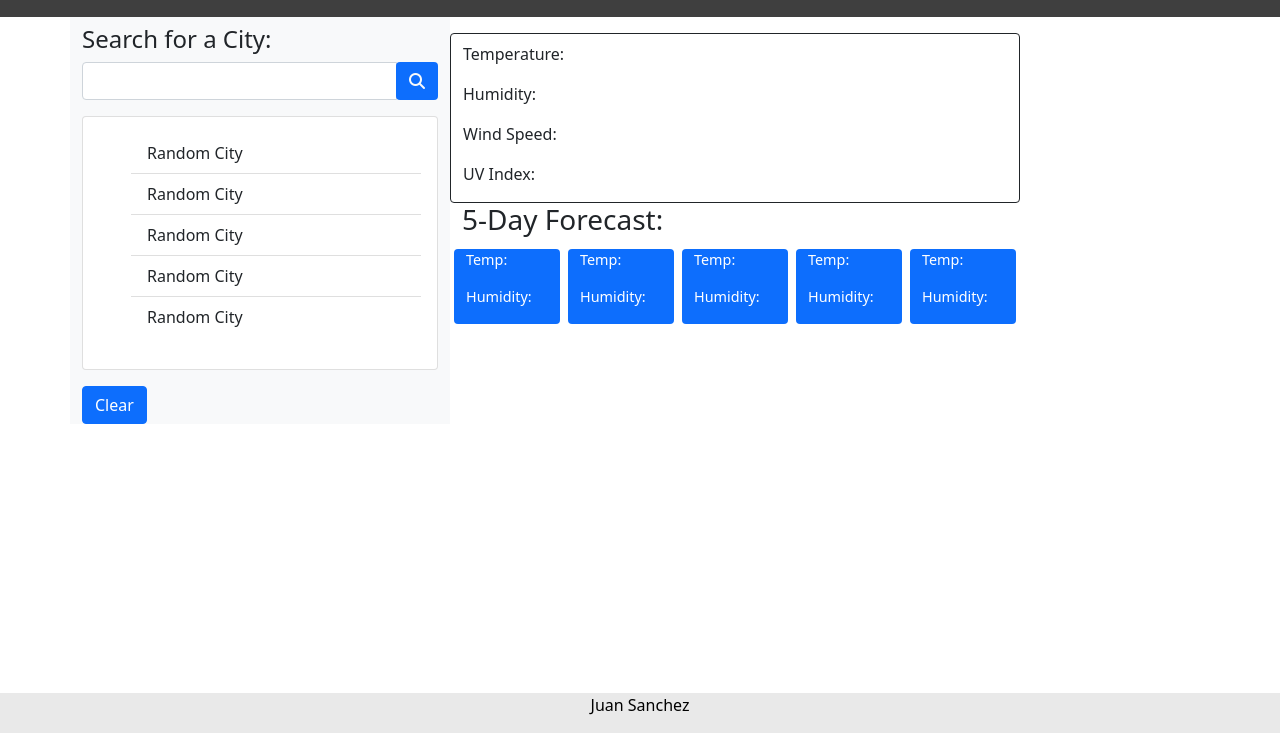
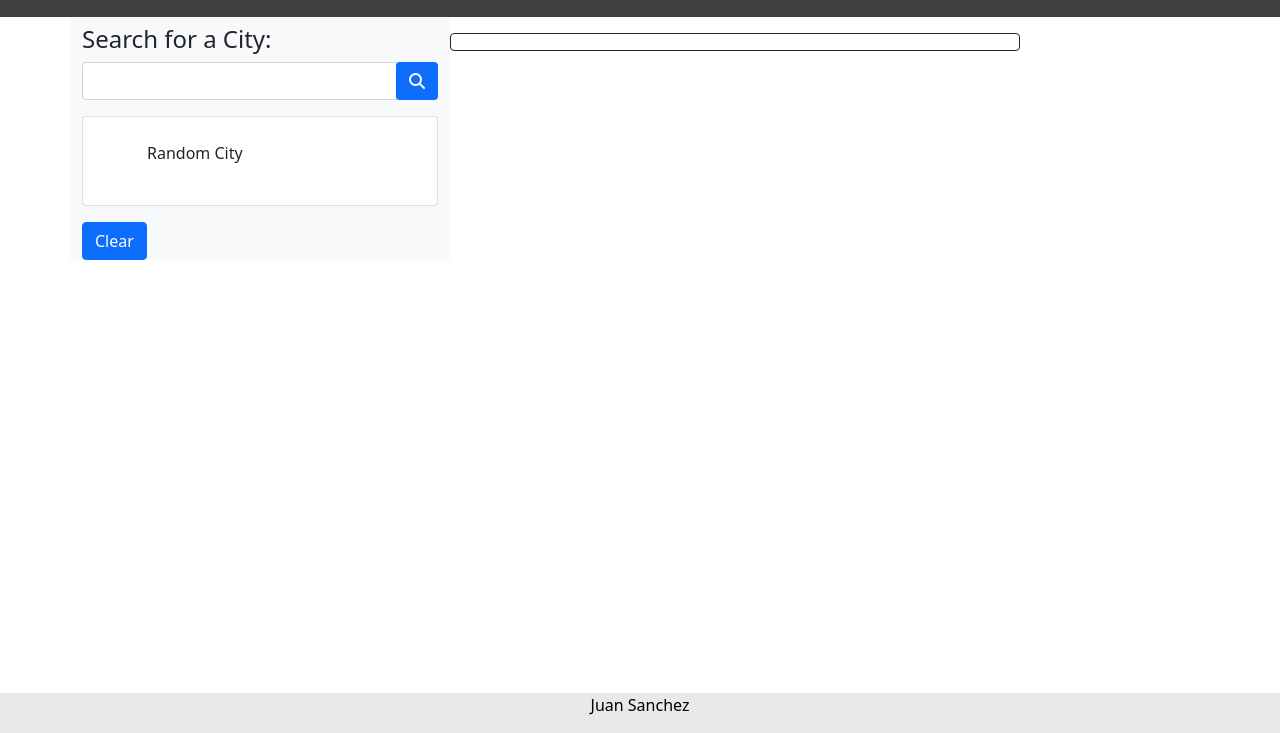
Before and after one commit to karizmatik215/06-Server-Side-APIs-Weather-Dashboard, a plain HTML site: page index.html in a window 1280 px wide. Shown: the part 67-800 px from the top of the page. Drawn offline with nearby package versions, Linux system fonts and the light colour scheme.

Commit message:
changed grid layout for city card and forecast. generating from javascript instead. added dayjs for timekeeping.

```diff
--- a/index.html
+++ b/index.html
@@ -28,8 +28,7 @@
       <div class="col-md-4 bg-light">
         <h4 class="pt-2">Search for a City:</h4>
         <div class="input-group mb-3">
-          <input type="text" class="form-control" id="city-search" aria-label="City Search"
-            aria-describedby="search-button">
+          <input type="text" class="form-control" id="city-search">
           <div class="input-group-append">
             <button class=" btn bg-primary text-light" id="city-search-button"><i class="fas fa-search"></i></button>
           </div>
@@ -38,10 +37,6 @@
         <div class="card">
           <div class="card-body">
             <ul class="list-group-flush" id="city-list">
-              <li class="list-group-item">Random City</li>
-              <li class="list-group-item">Random City</li>
-              <li class="list-group-item">Random City</li>
-              <li class="list-group-item">Random City</li>
               <li class="list-group-item">Random City</li>
             </ul>
           </div>
@@ -55,37 +50,17 @@
         <div class="row ml-2 border border-dark rounded">
           <div class="col-md" id="current-weather">
             <h3 class="city-name mb-2 mt-2 bolder" id="current-city"></h3>
-            <p class="current" id="temperature">Temperature:</p>
-            <p class="current" id="humidity">Humidity:</p>
-            <p class="current" id="wind-speed">Wind Speed:</p>
-            <p class="current" id=uv-index>UV Index:</p>
+            <p class="current" id="temperature"></p>
+            <p class="current" id="humidity"></p>
+            <p class="current" id="wind-speed"></p>
+            <p class="current" id="uv-index"></p>
           </div>
         </div>
+        <!--5 day forecast -->
+        <div class="row row-cols-1 row-cols-md-5 g-4 m-2" id="forecast">
 
-        <!--5 Day forecast -->
-        <div class="row" id="forecast">
-          <h3>5-Day Forecast:</h3>
-          <div class="col bg-primary m-md-1 forecast text-white rounded">
-            <p>Temp:</p>
-            <p>Humidity:</p>
-          </div>
-          <div class="col bg-primary m-md-1 forecast text-white rounded">
-            <p>Temp:</p>
-            <p>Humidity:</p>
-          </div>
-          <div class="col bg-primary m-md-1 forecast text-white rounded">
-            <p>Temp:</p>
-            <p>Humidity:</p>
-          </div>
-          <div class="col bg-primary m-md-1 forecast text-white rounded">
-            <p>Temp:</p>
-            <p>Humidity:</p>
-          </div>
-          <div class="col bg-primary m-md-1 forecast text-white rounded">
-            <p>Temp:</p>
-            <p>Humidity:</p>
-          </div>
         </div>
+
       </div>
     </div>
     <br>
@@ -97,10 +72,10 @@
 
   <!--jquery-->
   <script src="https://ajax.googleapis.com/ajax/libs/jquery/3.5.1/jquery.min.js"></script>
-  <!--Bootstrap Javascript CDN -->
-  <script src="https://cdn.jsdelivr.net/npm/bootstrap@5.0.0-beta1/dist/js/bootstrap.bundle.min.js"
-    integrity="sha384-ygbV9kiqUc6oa4msXn9868pTtWMgiQaeYH7/t7LECLbyPA2x65Kgf80OJFdroafW"
-    crossorigin="anonymous"></script>
+  <!--dayjs for time keeping-->
+  <script src="https://unpkg.com/dayjs@1.8.21/dayjs.min.js"></script>
+  <script src="https://unpkg.com/dayjs@1.8.21/plugin/utc.js"></script>
+
   <!--javascript file-->
   <script src="assets/script.js"></script>
 </body>
```
